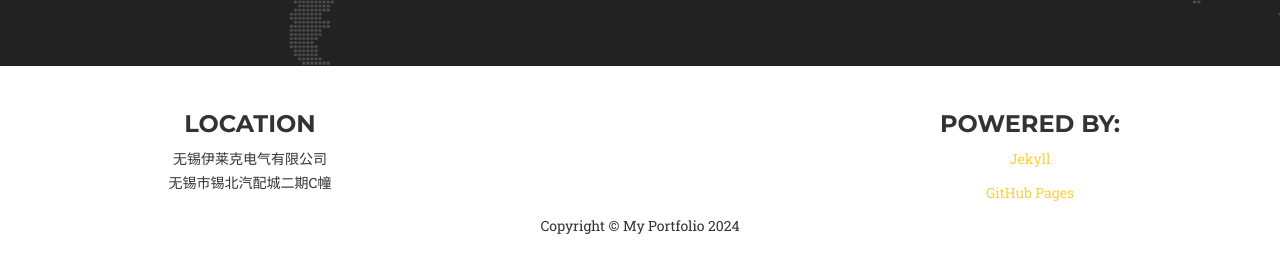
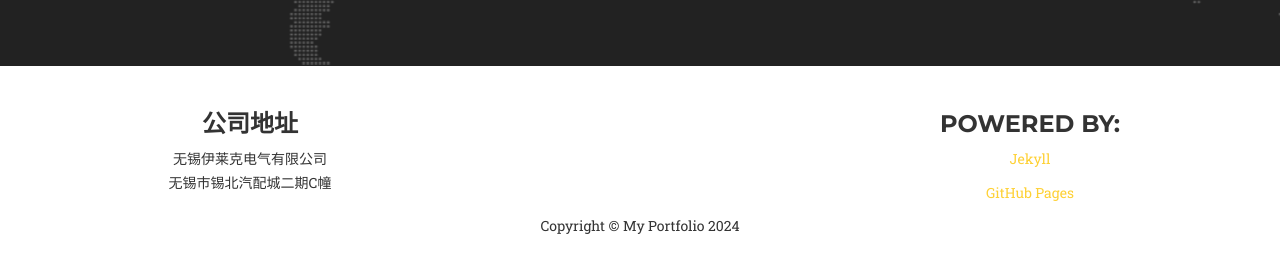
Before and after one commit to wxelec/wxelec.github.io, a Jekyll site: the page built from index.html, in a window 1280 px wide and 900 px high, scrolled down 5564 px. Shown: the part 639-897 px from the top of the window. Built offline with Jekyll 4.4.1, drawn with Linux system fonts in a browser that asks for light colours; some web fonts are replaced.

Commit message:
Update footer.html

```diff
--- a/_includes/footer.html
+++ b/_includes/footer.html
@@ -4,7 +4,7 @@
             <div class="container">
                 <div class="row">
                     <div class="footer-col col-md-4">
-                        <h3>Location</h3>
+                        <h3>公司地址</h3>
                         <p>
                             {% for adress in site.address %}
                                 {{ adress.line }} <br>
```
